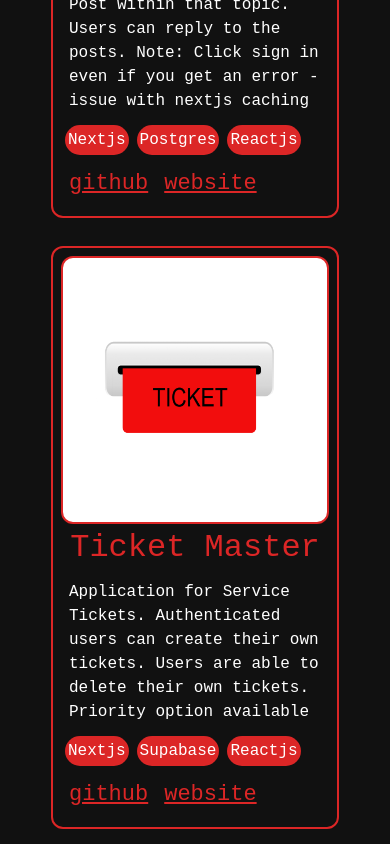
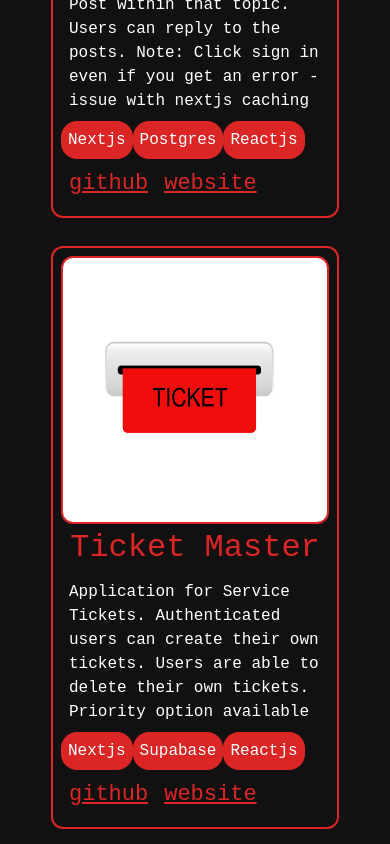
Before and after one commit to tranielmp8/react-port-example, a React (Vite) app: page / in a window 390 px wide. Shown: the part 4240-5084 px from the top of the page. Built offline with nearby package versions, Linux system fonts and the light colour scheme.

Commit message:
pill issues still

```diff
--- a/src/index.css
+++ b/src/index.css
@@ -102,6 +102,8 @@ textarea::placeholder {
   }
 
   .pill {
-    padding: 3px;
+    padding: 7px;
+    margin: 0;
+    margin-bottom: 5px 2px;
   }
 }
```
